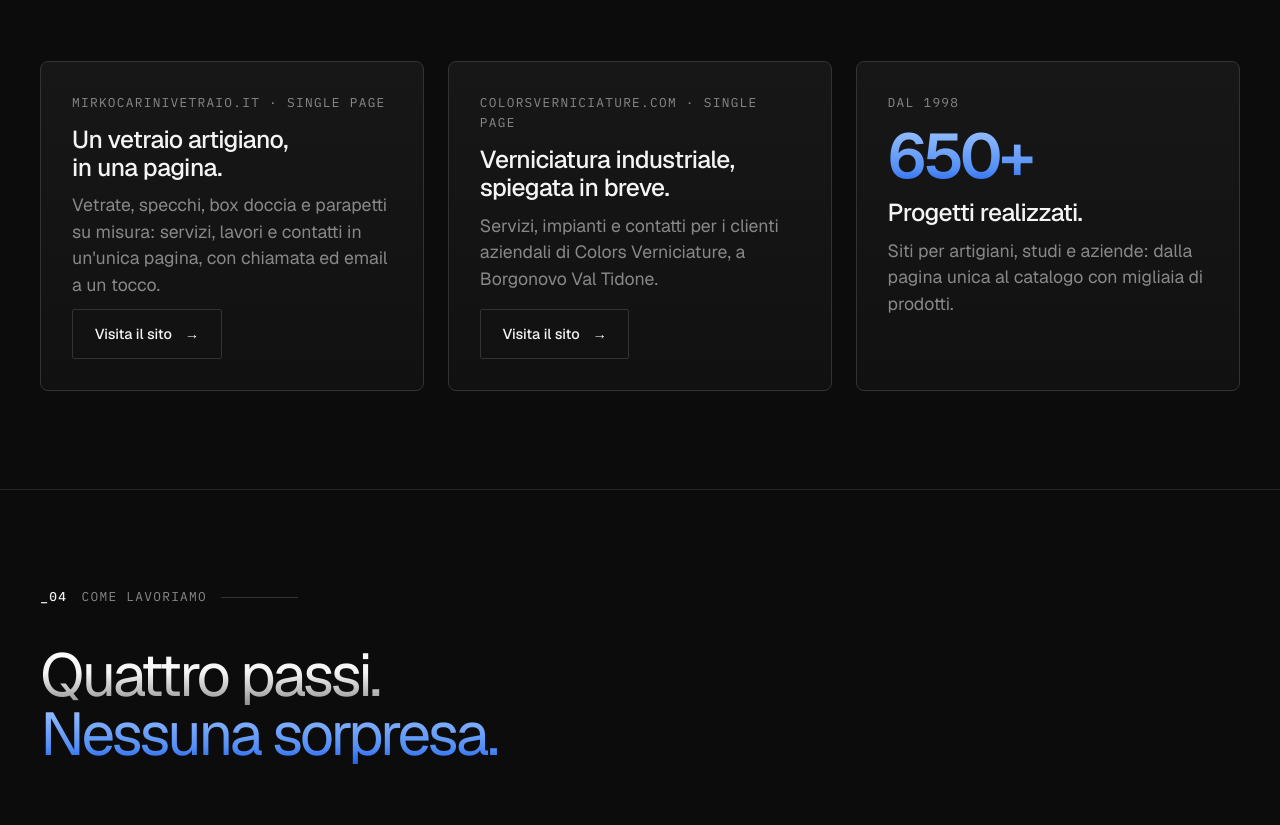
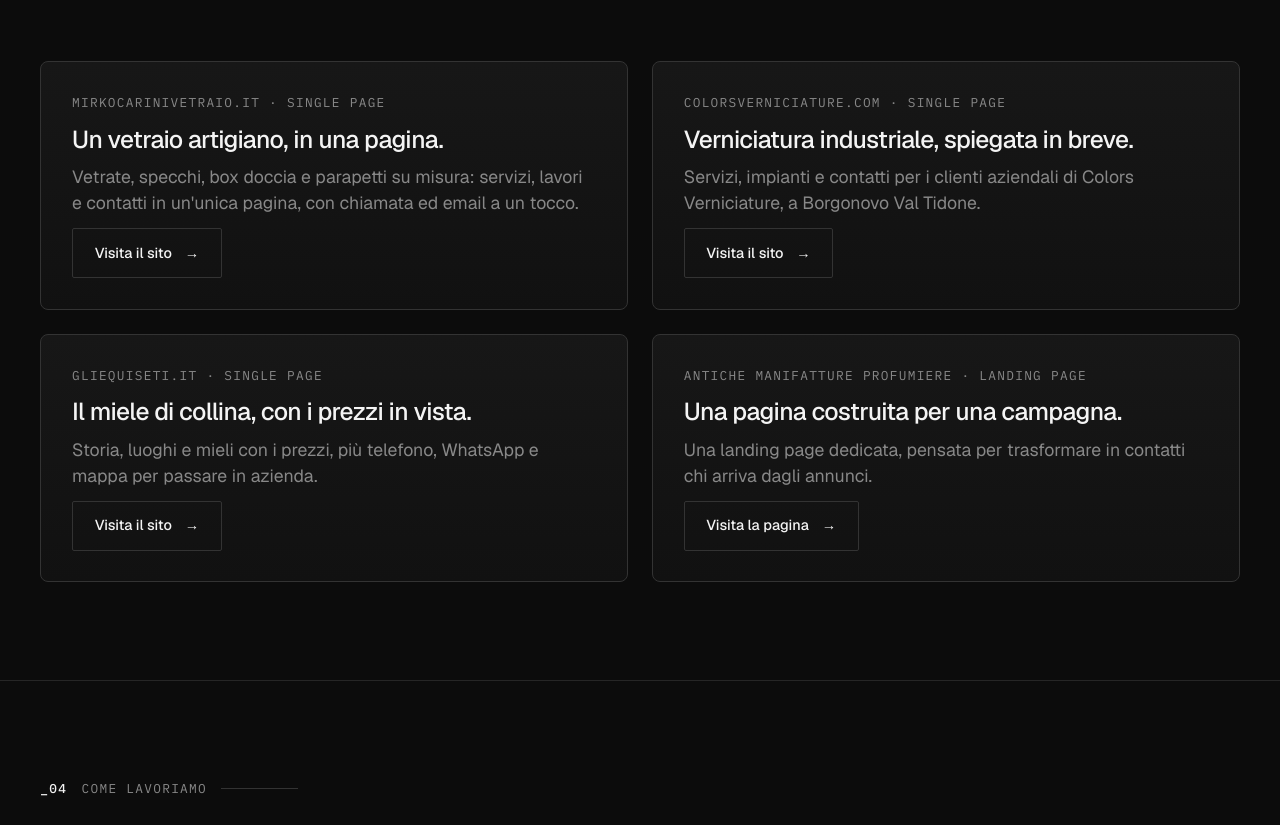
Before and after one commit to imodonutti/dinamoweb, a plain HTML site: page sito/siti-web/index.html in a window 1280 px wide. Shown: the part 2935-3760 px from the top of the page. Drawn offline with nearby package versions, Linux system fonts and the light colour scheme.

Commit message:
Siti web: quattro lavori, due per riga
Aggiunti gliequiseti.it (single page) e la landing di Antiche
Manifatture Profumiere; tolta la scheda dei numeri, già nella riga di
fiducia in apertura.

Co-Authored-By: Claude Opus 5.5 <noreply@anthropic.com>
Claude-Session: https://claude.ai/code/session_01Aiy7tmoCqu5L2iGHmhgRHo

```diff
--- a/sito/assets/v5/css/landing.css
+++ b/sito/assets/v5/css/landing.css
@@ -287,3 +287,5 @@ html.is-lp .site-header .container { grid-template-columns: 1fr auto; }
   .lp-gets { grid-template-columns: minmax(0, 1fr); }
   .mk-flow-in { grid-template-columns: minmax(0, 1fr); } .mk-arrow { transform: rotate(90deg); justify-self: center; }
 }
+.lp-proof-grid.is-two { grid-template-columns: repeat(2, minmax(0, 1fr)); }
+@media (max-width: 960px) { .lp-proof-grid.is-two { grid-template-columns: minmax(0, 1fr); } }
--- a/sito/siti-web/index.html
+++ b/sito/siti-web/index.html
@@ -15,7 +15,7 @@
 <link rel="preconnect" href="https://fonts.gstatic.com" crossorigin>
 <link rel="stylesheet" href="https://fonts.googleapis.com/css2?family=Geist:wght@300..700&family=IBM+Plex+Mono:wght@400;500&display=swap">
 <link rel="stylesheet" href="/assets/v5/css/style.css?v=202611241700b">
-<link rel="stylesheet" href="/assets/v5/css/landing.css?v=202611251040">
+<link rel="stylesheet" href="/assets/v5/css/landing.css?v=202611251045">
 <script type="application/ld+json">
 {"@context":"https://schema.org","@type":"Service","name":"Realizzazione siti web per aziende","provider":{"@type":"ProfessionalService","name":"Dinamoweb S.r.l.","telephone":"+39 0523 1998388","address":{"@type":"PostalAddress","streetAddress":"Via Conciliazione 58/C","postalCode":"29122","addressLocality":"Piacenza","addressCountry":"IT"}},
  "areaServed":"IT",
@@ -160,10 +160,11 @@
     <div class="container">
       <div class="meta-row"><span class="meta ruled"><b>_03</b> Alcuni lavori</span></div>
       <h2 id="works-title" class="lp-h2"><span class="metal">Non promesse.</span> <span class="ghost">Siti online.</span></h2>
-      <div class="lp-proof-grid">
+      <div class="lp-proof-grid is-two">
         <article class="lp-proof"><span class="meta">mirkocarinivetraio.it · Single page</span><h3>Un vetraio artigiano, in una pagina.</h3><p>Vetrate, specchi, box doccia e parapetti su misura: servizi, lavori e contatti in un'unica pagina, con chiamata ed email a un tocco.</p><a class="btn" href="https://www.mirkocarinivetraio.it" target="_blank" rel="noopener">Visita il sito <span class="arrow" aria-hidden="true">→</span></a></article>
         <article class="lp-proof"><span class="meta">colorsverniciature.com · Single page</span><h3>Verniciatura industriale, spiegata in breve.</h3><p>Servizi, impianti e contatti per i clienti aziendali di Colors Verniciature, a Borgonovo Val Tidone.</p><a class="btn" href="https://colorsverniciature.com" target="_blank" rel="noopener">Visita il sito <span class="arrow" aria-hidden="true">→</span></a></article>
-        <article class="lp-proof"><span class="meta">Dal 1998</span><strong class="lp-proof-big">650+</strong><h3>Progetti realizzati.</h3><p>Siti per artigiani, studi e aziende: dalla pagina unica al catalogo con migliaia di prodotti.</p></article>
+        <article class="lp-proof"><span class="meta">gliequiseti.it · Single page</span><h3>Il miele di collina, con i prezzi in vista.</h3><p>Storia, luoghi e mieli con i prezzi, più telefono, WhatsApp e mappa per passare in azienda.</p><a class="btn" href="https://www.gliequiseti.it" target="_blank" rel="noopener">Visita il sito <span class="arrow" aria-hidden="true">→</span></a></article>
+        <article class="lp-proof"><span class="meta">Antiche Manifatture Profumiere · Landing page</span><h3>Una pagina costruita per una campagna.</h3><p>Una landing page dedicata, pensata per trasformare in contatti chi arriva dagli annunci.</p><a class="btn" href="https://landing.antichemanifattureprofumiere.com" target="_blank" rel="noopener">Visita la pagina <span class="arrow" aria-hidden="true">→</span></a></article>
       </div>
     </div>
   </section>
@@ -251,6 +252,6 @@
   <a class="btn btn-primary" href="#preventivo">Preventivo <span class="arrow" aria-hidden="true">→</span></a>
 </div>
 
-<script src="/assets/v5/js/landing.js?v=202611251040"></script>
+<script src="/assets/v5/js/landing.js?v=202611251045"></script>
 </body>
 </html>
```
